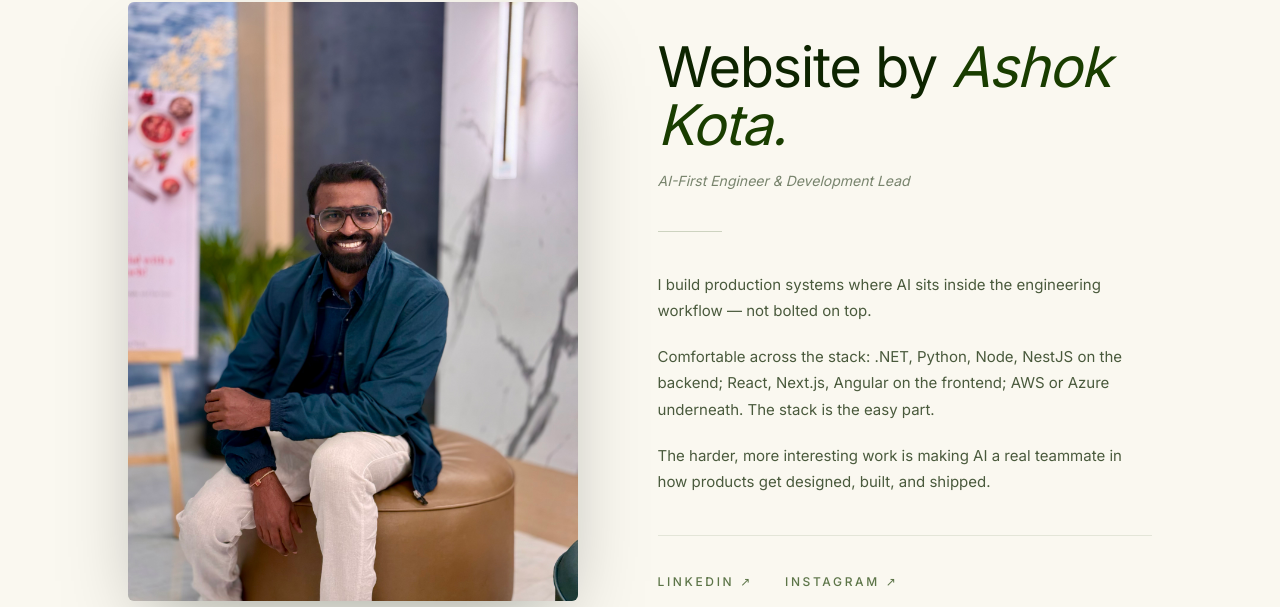
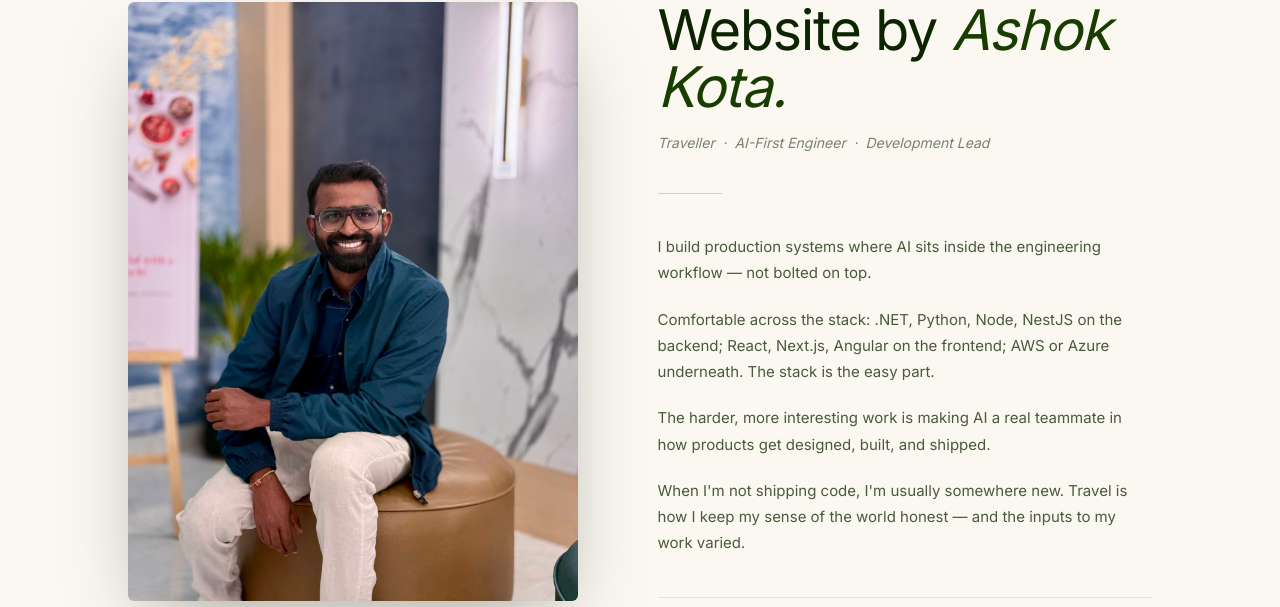
Before and after one commit to ashokkota251/leanrevolution4earth.github.io, a Next.js app: page /colophon in a window 1280 px wide. Shown: the part 263-870 px from the top of the page. Built offline with nearby package versions, Linux system fonts and the light colour scheme; no server answers.

Commit message:
Colophon: add Traveller to subtitle and bio paragraph about travel

```diff
--- a/app/colophon/page.tsx
+++ b/app/colophon/page.tsx
@@ -58,7 +58,7 @@ export default function ColophonPage() {
               </h1>
 
               <p className="mt-4 text-[14px] italic text-[#0d2400]/55">
-                AI-First Engineer & Development Lead
+                Traveller &nbsp;·&nbsp; AI-First Engineer &nbsp;·&nbsp; Development Lead
               </p>
 
               {/* Thin divider */}
@@ -78,6 +78,11 @@ export default function ColophonPage() {
                 <p>
                   The harder, more interesting work is making AI a real
                   teammate in how products get designed, built, and shipped.
+                </p>
+                <p>
+                  When I&apos;m not shipping code, I&apos;m usually somewhere
+                  new. Travel is how I keep my sense of the world honest — and
+                  the inputs to my work varied.
                 </p>
               </div>
 
```
